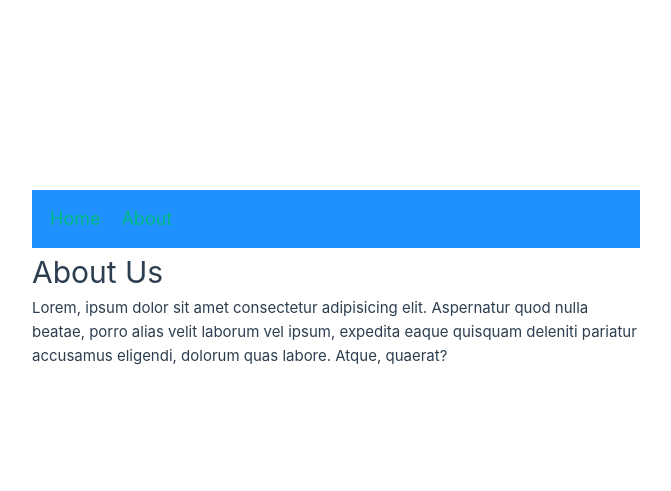
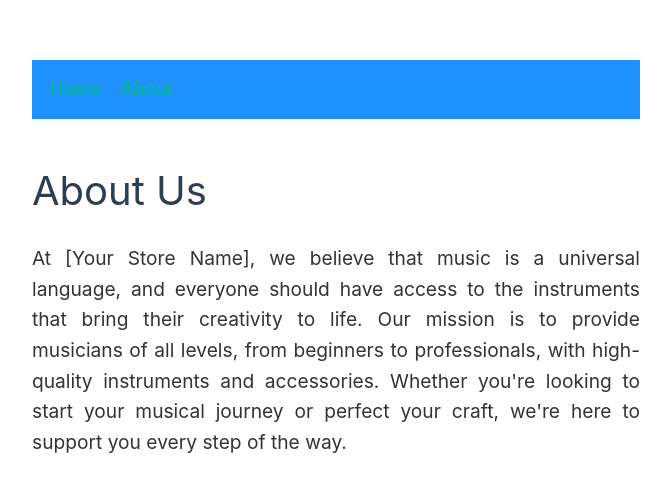
Before and after one commit to leonardo-canteros/VueFinalProject, a Vue app: page /about in a window 1280 px wide. Shown: the part 121-612 px from the top of the page, without its empty margins (0-671 px from the left). Built offline with nearby package versions, Linux system fonts and the light colour scheme.

Commit message:
feat: update About Us view component with new content and styles

```diff
--- a/src/views/AboutView.vue
+++ b/src/views/AboutView.vue
@@ -1,8 +1,10 @@
 <template>
   <div>
     <h1>About Us</h1>
-    <p>Lorem, ipsum dolor sit amet consectetur adipisicing elit. Aspernatur quod nulla beatae, porro alias velit laborum
-      vel ipsum, expedita eaque quisquam deleniti pariatur accusamus eligendi, dolorum quas labore. Atque, quaerat?</p>
+    <p>At [Your Store Name], we believe that music is a universal language, and everyone should have access to the
+      instruments that bring their creativity to life. Our mission is to provide musicians of all levels, from beginners
+      to professionals, with high-quality instruments and accessories. Whether you're looking to start your musical
+      journey or perfect your craft, we're here to support you every step of the way.</p>
   </div>
 </template>
 
@@ -11,4 +13,21 @@
 
 </script>
 
-<style></style>
+<style scoped>
+div {
+  padding: 40px 0px;
+}
+
+h1 {
+  font-size: 2.5rem;
+  margin-bottom: 20px;
+}
+
+p {
+  font-size: 1.2rem;
+  line-height: 1.6;
+  text-align: justify;
+  color: #333;
+}
+
+</style>
```
